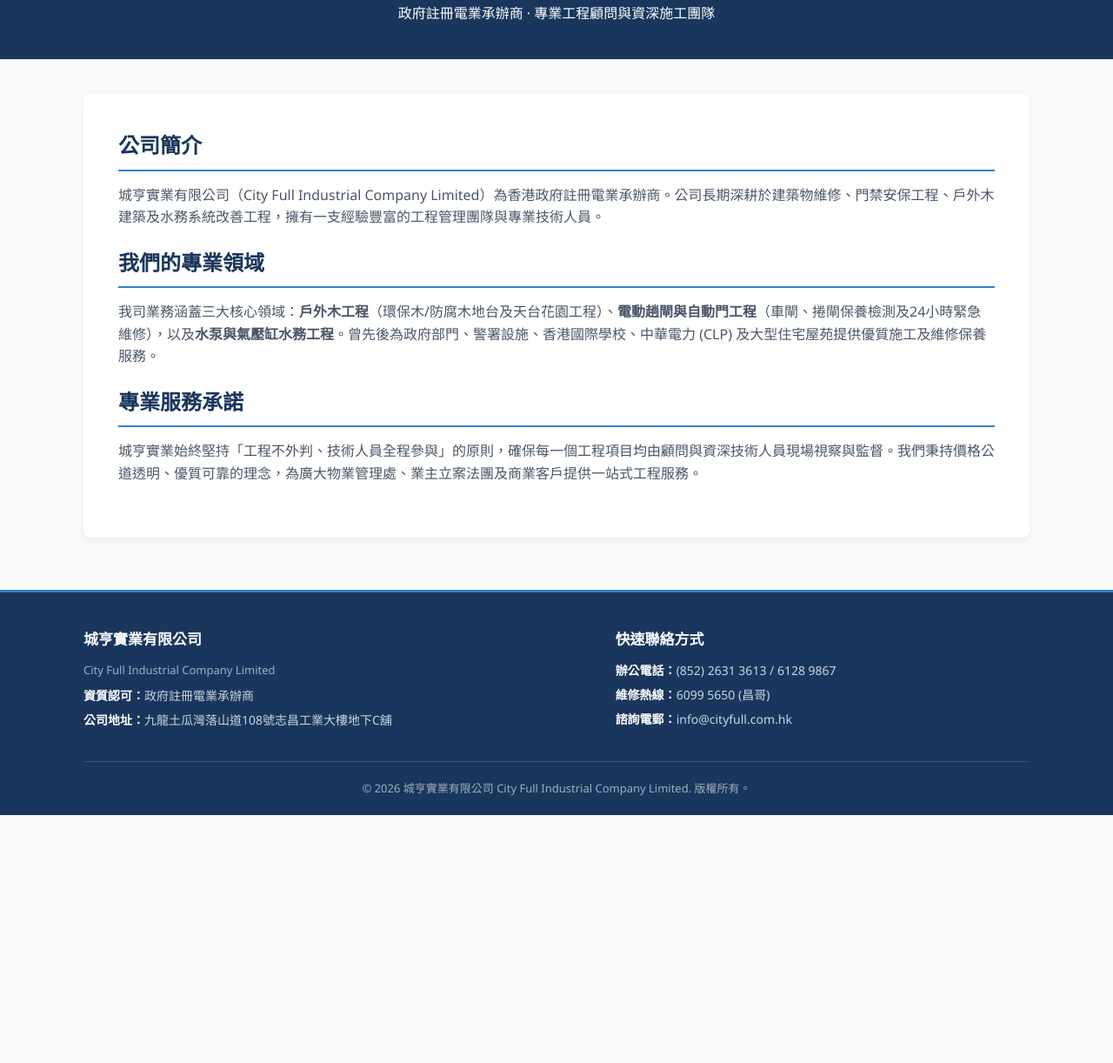
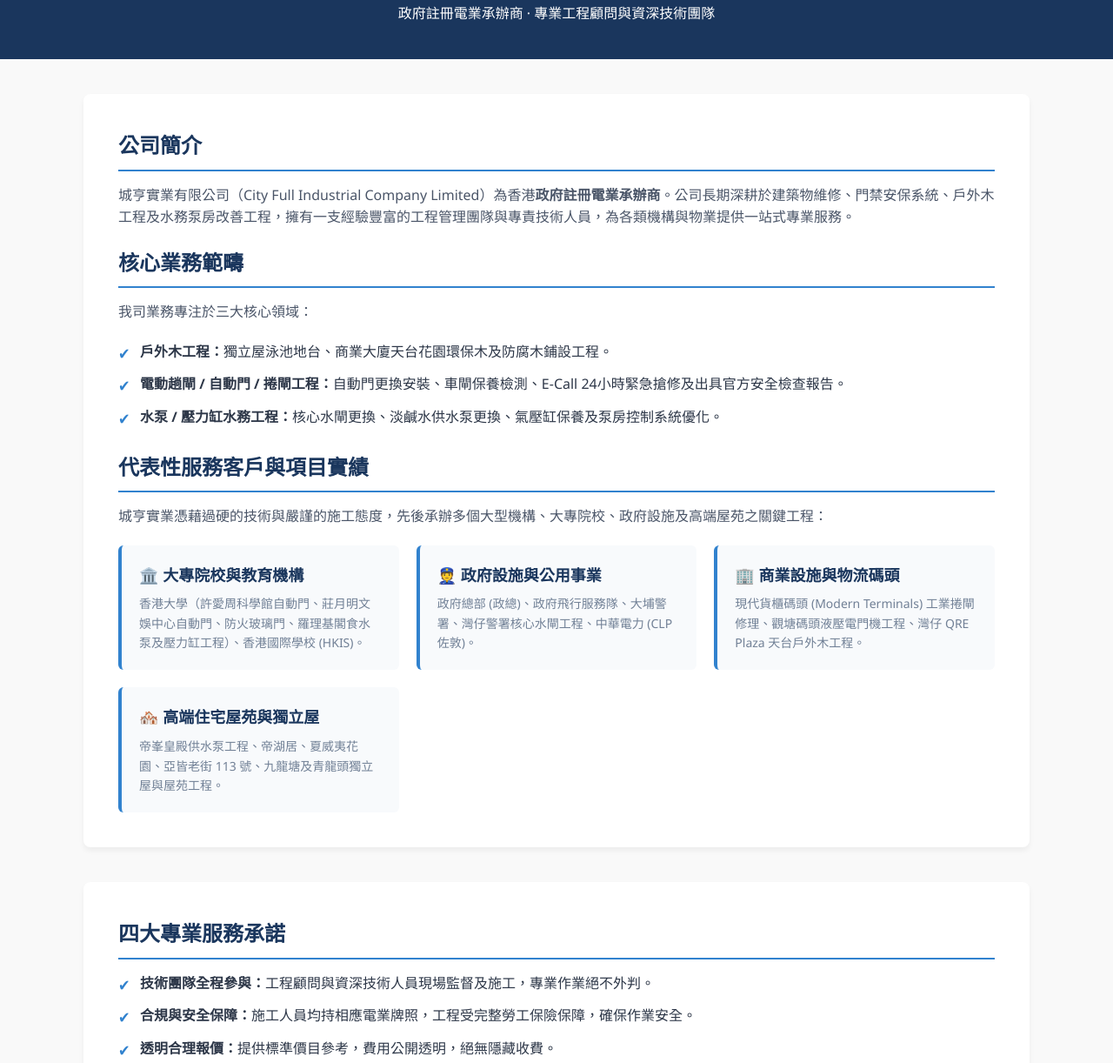
Before and after one commit to Cityfull/cityfull.com.hk, a plain HTML site: page about.html in a window 1280 px wide. Shown: the part 185-1407 px from the top of the page at 87% size. Before the commit the page ends 1122 px from the top, so only its background shows below. Drawn offline with Linux system fonts and the light colour scheme.

Commit message:
Add files via upload

```diff
--- a/about.html
+++ b/about.html
@@ -10,34 +10,51 @@
         a { text-decoration: none; color: inherit; }
         .container { width: 85%; max-width: 1200px; margin: 0 auto; }
 
+        /* 頂部導覽列 */
         header { background-color: #ffffff; color: #1a365d; position: fixed; width: 100%; top: 0; z-index: 1000; box-shadow: 0 2px 8px rgba(0,0,0,0.1); }
         header .container { display: flex; justify-content: space-between; align-items: center; padding: 10px 0; }
         .logo-container img { height: 48px; width: auto; display: block; }
 
         nav ul { display: flex; list-style: none; align-items: center; }
         nav ul li { margin-left: 20px; position: relative; }
-        nav ul li a { font-size: 15px; font-weight: 600; color: #1a365d; }
+        nav ul li a { font-size: 15px; font-weight: 600; color: #1a365d; transition: color 0.3s; }
+        nav ul li a:hover { color: #3182ce; }
 
         .dropdown { position: relative; display: inline-block; }
         .dropdown-btn { background-color: #1a365d; color: white !important; padding: 8px 16px; border-radius: 4px; font-weight: bold; }
-        .dropdown-content { display: none; position: absolute; background-color: #ffffff; min-width: 180px; box-shadow: 0px 8px 16px 0px rgba(0,0,0,0.15); border-radius: 4px; top: 100%; left: 0; }
+        .dropdown-content { display: none; position: absolute; background-color: #ffffff; min-width: 180px; box-shadow: 0px 8px 16px 0px rgba(0,0,0,0.15); border-radius: 4px; top: 100%; left: 0; z-index: 1001; }
         .dropdown-content a { color: #2d3748 !important; padding: 12px 16px; display: block; font-size: 14px; border-bottom: 1px solid #edf2f7; }
+        .dropdown-content a:hover { background-color: #ebf8ff; color: #2b6cb0 !important; }
         .dropdown:hover .dropdown-content { display: block; }
 
+        /* 標頭 */
         .page-header { background: #1a365d; color: white; padding: 120px 0 40px; text-align: center; }
         .page-header h2 { font-size: 36px; margin-bottom: 10px; }
 
-        .about-content { background: white; padding: 40px; border-radius: 8px; margin: 40px auto; box-shadow: 0 4px 6px rgba(0,0,0,0.05); }
-        .about-content h3 { color: #1a365d; font-size: 24px; margin-bottom: 15px; border-bottom: 2px solid #3182ce; padding-bottom: 8px; }
-        .about-content p { color: #4a5568; margin-bottom: 20px; font-size: 16px; }
+        /* 內容區塊 */
+        .about-section { background: white; padding: 40px; border-radius: 8px; margin: 40px auto; box-shadow: 0 4px 6px rgba(0,0,0,0.05); }
+        .about-section h3 { color: #1a365d; font-size: 24px; margin-bottom: 15px; border-bottom: 2px solid #3182ce; padding-bottom: 8px; }
+        .about-section p { color: #4a5568; margin-bottom: 20px; font-size: 16px; }
 
-        footer { background-color: #1a365d; color: #e2e8f0; padding: 40px 0 20px; font-size: 14px; margin-top: 60px; border-top: 3px solid #3182ce; }
-        .footer-container { width: 85%; max-width: 1100px; margin: 0 auto; }
-        .footer-grid { display: grid; grid-template-columns: 1.2fr 1fr; gap: 40px; padding-bottom: 30px; border-bottom: 1px solid rgba(255, 255, 255, 0.15); }
-        .footer-box h5 { color: #ffffff; font-size: 17px; font-weight: 700; margin-bottom: 12px; }
-        .footer-box p { margin-bottom: 6px; color: #cbd5e0; line-height: 1.6; }
-        .footer-box strong { color: #ffffff; }
-        .footer-bottom { padding-top: 20px; text-align: center; font-size: 13px; color: #a0aec0; }
+        /* 客戶與實績標籤 */
+        .client-grid { display: grid; grid-template-columns: repeat(auto-fit, minmax(240px, 1fr)); gap: 20px; margin-top: 20px; }
+        .client-card { background: #f8fafc; padding: 20px; border-radius: 6px; border-left: 4px solid #3182ce; }
+        .client-card h4 { font-size: 18px; color: #1a365d; margin-bottom: 8px; }
+        .client-card p { font-size: 14px; color: #718096; margin-bottom: 0; }
+
+        /* 核心承諾清單 */
+        .promise-list { list-style: none; padding: 0; }
+        .promise-list li { font-size: 16px; color: #2d3748; margin-bottom: 12px; padding-left: 25px; position: relative; }
+        .promise-list li::before { content: '✔'; color: #3182ce; position: absolute; left: 0; font-weight: bold; font-size: 18px; }
+
+        /* 簡約頁尾 */
+        footer { background-color: #1a365d; color: #cbd5e0; padding: 25px 0; font-size: 14px; border-top: 3px solid #3182ce; text-align: center; margin-top: 60px; }
+
+        @media (max-width: 768px) {
+            header .container { flex-direction: column; }
+            nav ul { margin-top: 10px; flex-wrap: wrap; justify-content: center; }
+            nav ul li { margin: 5px 8px; }
+        }
     </style>
 </head>
 <body>
@@ -58,7 +75,7 @@
                             <a href="pumps.html">🚰 水泵 / 壓力缸專頁</a>
                         </div>
                     </li>
-                    <li><a href="index.html#contact">聯絡我們</a></li>
+                    <li><a href="contact.html">聯絡我們</a></li>
                 </ul>
             </nav>
         </div>
@@ -67,42 +84,62 @@
     <div class="page-header">
         <div class="container">
             <h2>關於城亨實業</h2>
-            <p>政府註冊電業承辦商 · 專業工程顧問與資深施工團隊</p>
+            <p>政府註冊電業承辦商 · 專業工程顧問與資深技術團隊</p>
         </div>
     </div>
 
     <div class="container">
-        <div class="about-content">
+        <!-- 公司簡介 -->
+        <div class="about-section">
             <h3>公司簡介</h3>
-            <p>城亨實業有限公司（City Full Industrial Company Limited）為香港政府註冊電業承辦商。公司長期深耕於建築物維修、門禁安保工程、戶外木建築及水務系統改善工程，擁有一支經驗豐富的工程管理團隊與專業技術人員。</p>
+            <p>城亨實業有限公司（City Full Industrial Company Limited）為香港<strong>政府註冊電業承辦商</strong>。公司長期深耕於建築物維修、門禁安保系統、戶外木工程及水務泵房改善工程，擁有一支經驗豐富的工程管理團隊與專責技術人員，為各類機構與物業提供一站式專業服務。</p>
 
-            <h3>我們的專業領域</h3>
-            <p>我司業務涵蓋三大核心領域：<strong>戶外木工程</strong>（環保木/防腐木地台及天台花園工程）、<strong>電動趟閘與自動門工程</strong>（車閘、捲閘保養檢測及24小時緊急維修），以及<strong>水泵與氣壓缸水務工程</strong>。曾先後為政府部門、警署設施、香港國際學校、中華電力 (CLP) 及大型住宅屋苑提供優質施工及維修保養服務。</p>
+            <h3>核心業務範疇</h3>
+            <p>我司業務專注於三大核心領域：</p>
+            <ul class="promise-list" style="margin-bottom: 25px;">
+                <li><strong>戶外木工程：</strong>獨立屋泳池地台、商業大廈天台花園環保木及防腐木鋪設工程。</li>
+                <li><strong>電動趟閘 / 自動門 / 捲閘工程：</strong>自動門更換安裝、車閘保養檢測、E-Call 24小時緊急搶修及出具官方安全檢查報告。</li>
+                <li><strong>水泵 / 壓力缸水務工程：</strong>核心水閘更換、淡鹹水供水泵更換、氣壓缸保養及泵房控制系統優化。</li>
+            </ul>
 
-            <h3>專業服務承諾</h3>
-            <p>城亨實業始終堅持「工程不外判、技術人員全程參與」的原則，確保每一個工程項目均由顧問與資深技術人員現場視察與監督。我們秉持價格公道透明、優質可靠的理念，為廣大物業管理處、業主立案法團及商業客戶提供一站式工程服務。</p>
+            <h3>代表性服務客戶與項目實績</h3>
+            <p>城亨實業憑藉過硬的技術與嚴謹的施工態度，先後承辦多個大型機構、大專院校、政府設施及高端屋苑之關鍵工程：</p>
+
+            <div class="client-grid">
+                <div class="client-card">
+                    <h4>🏛️ 大專院校與教育機構</h4>
+                    <p>香港大學（許愛周科學館自動門、莊月明文娛中心自動門、防火玻璃門、羅理基閣食水泵及壓力缸工程）、香港國際學校 (HKIS)。</p>
+                </div>
+                <div class="client-card">
+                    <h4>👮 政府設施與公用事業</h4>
+                    <p>政府總部 (政總)、政府飛行服務隊、大埔警署、灣仔警署核心水閘工程、中華電力 (CLP 佐敦)。</p>
+                </div>
+                <div class="client-card">
+                    <h4>🏢 商業設施與物流碼頭</h4>
+                    <p>現代貨櫃碼頭 (Modern Terminals) 工業捲閘修理、觀塘碼頭液壓電門機工程、灣仔 QRE Plaza 天台戶外木工程。</p>
+                </div>
+                <div class="client-card">
+                    <h4>🏘️ 高端住宅屋苑與獨立屋</h4>
+                    <p>帝峯皇殿供水泵工程、帝湖居、夏威夷花園、亞皆老街 113 號、九龍塘及青龍頭獨立屋與屋苑工程。</p>
+                </div>
+            </div>
+        </div>
+
+        <!-- 服務承諾 -->
+        <div class="about-section">
+            <h3>四大專業服務承諾</h3>
+            <ul class="promise-list">
+                <li><strong>技術團隊全程參與：</strong>工程顧問與資深技術人員現場監督及施工，專業作業絕不外判。</li>
+                <li><strong>合規與安全保障：</strong>施工人員均持相應電業牌照，工程受完整勞工保險保障，確保作業安全。</li>
+                <li><strong>透明合理報價：</strong>提供標準價目參考，費用公開透明，絕無隱藏收費。</li>
+                <li><strong>快速響應支援：</strong>設有 24 小時緊急維修熱線，全天候保障客戶設施運作順暢。</li>
+            </ul>
         </div>
     </div>
 
     <footer>
-        <div class="footer-container">
-            <div class="footer-grid">
-                <div class="footer-box">
-                    <h5>城亨實業有限公司</h5>
-                    <p style="font-size: 13px; color: #a0aec0; margin-bottom: 8px;">City Full Industrial Company Limited</p>
-                    <p><strong>資質認可：</strong>政府註冊電業承辦商</p>
-                    <p><strong>公司地址：</strong>九龍土瓜灣落山道108號志昌工業大樓地下C舖</p>
-                </div>
-                <div class="footer-box">
-                    <h5>快速聯絡方式</h5>
-                    <p><strong>辦公電話：</strong>(852) 2631 3613 / 6128 9867</p>
-                    <p><strong>維修熱線：</strong>6099 5650 (昌哥)</p>
-                    <p><strong>諮詢電郵：</strong>info@cityfull.com.hk</p>
-                </div>
-            </div>
-            <div class="footer-bottom">
-                &copy; 2026 城亨實業有限公司 City Full Industrial Company Limited. 版權所有。
-            </div>
+        <div class="container">
+            &copy; 2026 城亨實業有限公司 City Full Industrial Company Limited. 版權所有。
         </div>
     </footer>
 </body>
```
